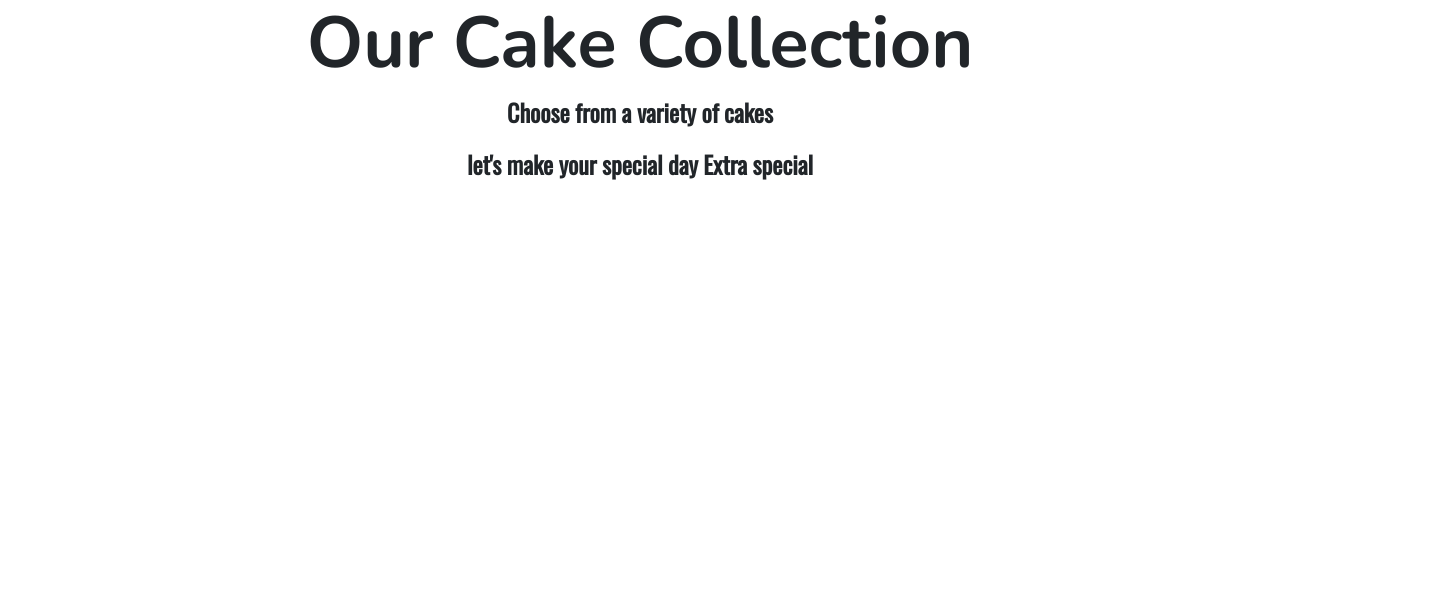
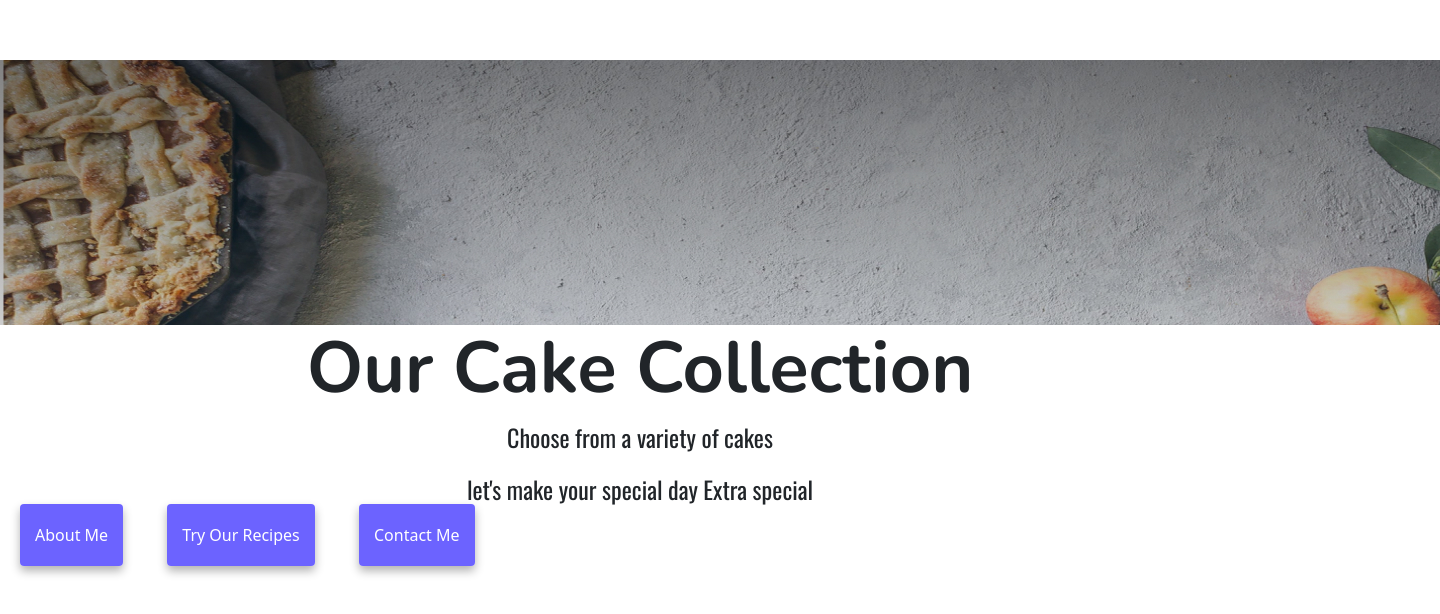
Before and after one commit to Motsoeneg/Kholi-bakes-portfolio, a plain HTML site: page index.html in a window 1280 px wide. Shown: the whole page, 1440 px wide, since content can reach past the window. Drawn offline with nearby package versions, Linux system fonts and the light colour scheme.

Commit message:
edited image folder

```diff
--- a/css/style.css
+++ b/css/style.css
@@ -1,5 +1,12 @@
-/* font-family: 'Nunito', sans-serif;
- font-family: 'Oswald', sans-serif; */
+:root {
+  --primary-color: #6c63ff;
+  --secondary-color: #f5f2fe;
+  --box-shadow: 0 5px 10px rgba(0, 0, 0, 0.3);
+}
+
+body {
+  margin: 60px auto;
+}
 
 h1 {
   font-family: "Nunito", sans-serif;
@@ -10,11 +17,31 @@ h1 {
 
 p {
   font-family: "Oswald", sans-serif;
-  font-weight: bold;
+  font-weight: normal;
   font-size: 24px;
   text-align: center;
 }
-.top-page-intro {
-  background-image: url("images/overlay.png");
-  background-size: cover;
+.navigation-links a {
+  margin: 20px;
+  border-radius: 4px;
+  padding: 20px 15px;
+  text-decoration: none;
+  text-transform: capitalize;
 }
+.contact-link {
+  background: var(--primary-color);
+  box-shadow: var(--box-shadow);
+  color: white;
+}
+
+.about-link {
+  background: var(--primary-color);
+  box-shadow: var(--box-shadow);
+  color: white;
+}
+
+.recipes-link {
+  background: var(--primary-color);
+  box-shadow: var(--box-shadow);
+  color: white;
+}
--- a/index.html
+++ b/index.html
@@ -31,9 +31,22 @@
   </head>
   <body>
     <div class="top-page-intro">
+      <img src="images/overlay.jpg" alt="" />
       <h1>Our Cake Collection</h1>
       <p>Choose from a variety of cakes</p>
       <p>let's make your special day Extra special</p>
     </div>
+    <div class="navigation-links">
+      <a href="about.html" class="about-link" title="about me ">About Me</a>
+      <a
+        href="recipes.html#collection"
+        class="recipes-link"
+        title="try our recipes"
+        >Try Our Recipes</a
+      >
+      <a href="contact.html" class="contact-link" title="contact me"
+        >Contact me</a
+      >
+    </div>
   </body>
 </html>
```
Also changed, not shown: recipes.html (added, +9 -0 lines), images/logo.jpg (added), images/overlay.jpg (added), images/overlay.png (deleted).
